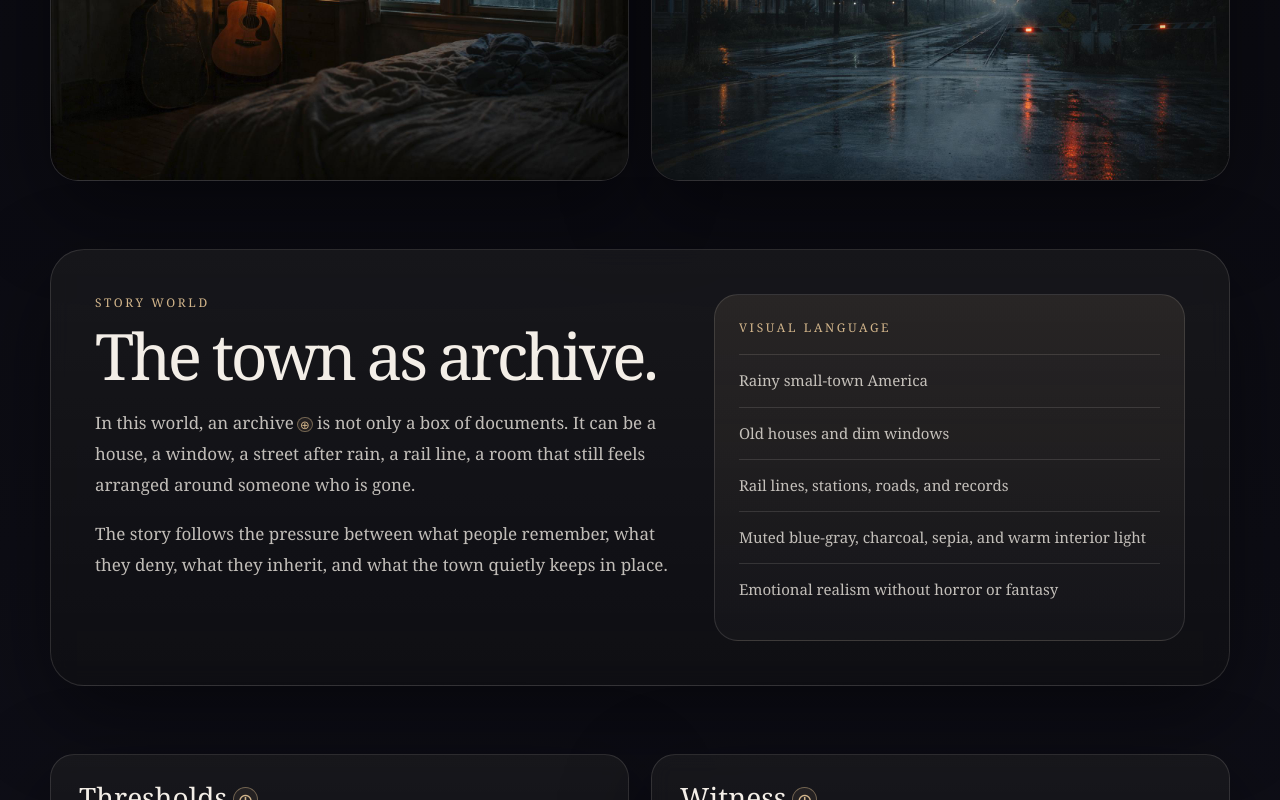
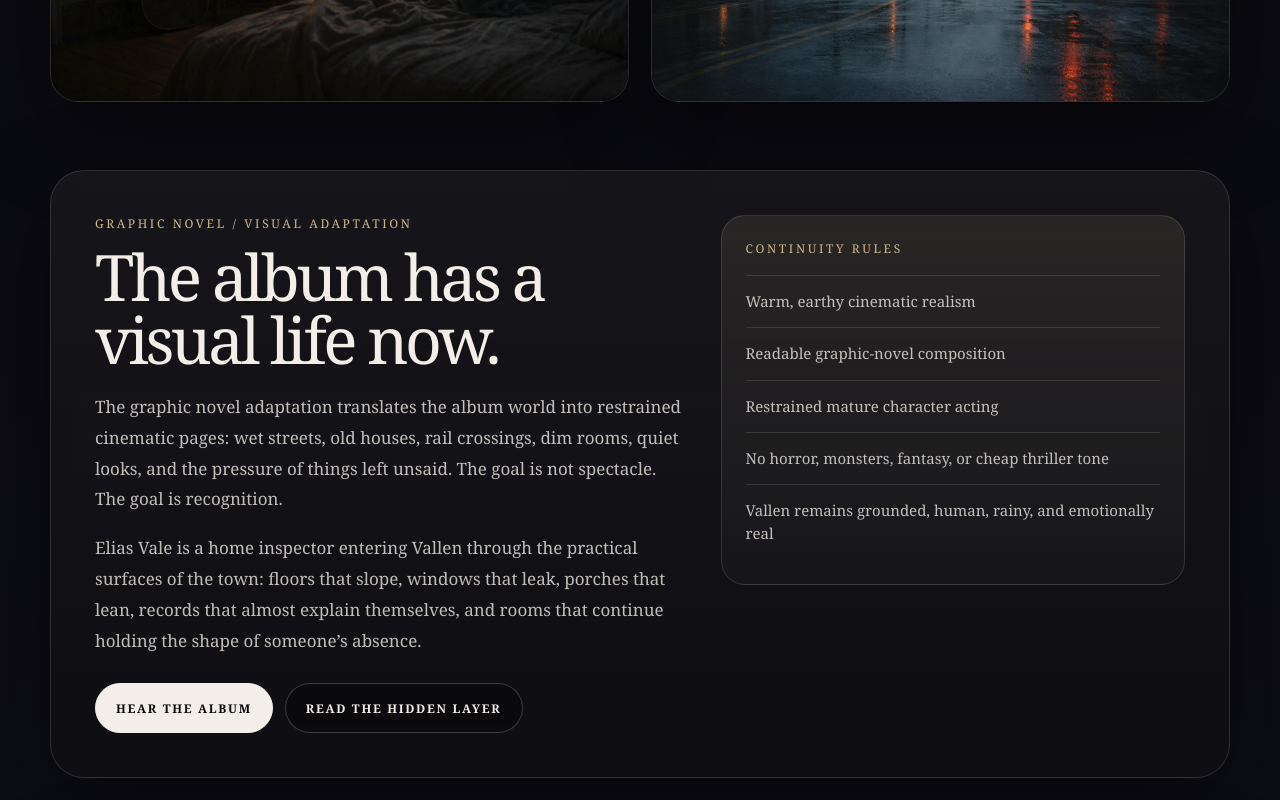
Before and after one commit to chthomps4/parallaxhearts-site, a Next.js app in the folder site/: page /project in a window 1280 px wide. Shown: the part 1160-1960 px from the top of the page. Built offline with nearby package versions, Linux system fonts and the light colour scheme.

Commit message:
Expand What the Town Keeps story page

```diff
--- a/site/app/project/page.tsx
+++ b/site/app/project/page.tsx
@@ -1,6 +1,13 @@
 import Image from "next/image";
 import Link from "next/link";
+import type { Metadata } from "next";
 import ArchiveNote from "../components/ArchiveNote";
+
+export const metadata: Metadata = {
+  title: "What the Town Keeps | Parallax Hearts",
+  description:
+    "Enter What the Town Keeps by Parallax Hearts — the album, story world, graphic novel direction, and rainy small-town world of Vallen.",
+};
 
 export default function ProjectPage() {
   return (
@@ -9,7 +16,7 @@ export default function ProjectPage() {
       style={{
         minHeight: "100vh",
         background:
-          "radial-gradient(circle at top, rgba(110,78,146,0.18), transparent 35%), linear-gradient(180deg, #08080d 0%, #0b0b12 45%, #11111b 100%)",
+          "radial-gradient(circle at top, rgba(91,111,132,0.18), transparent 35%), radial-gradient(circle at 88% 8%, rgba(157,121,82,0.12), transparent 30%), linear-gradient(180deg, #08080d 0%, #0b0b12 45%, #11111b 100%)",
         color: "#f3eee7",
         fontFamily: "Georgia, serif",
       }}
@@ -103,7 +110,7 @@ export default function ProjectPage() {
                   lineHeight: 0.92,
                   letterSpacing: "-0.07em",
                   fontWeight: 400,
-                  maxWidth: "920px",
+                  maxWidth: "940px",
                 }}
               >
                 A town built from memory, weather, and what no one says out loud.
@@ -157,9 +164,9 @@ export default function ProjectPage() {
                   Listen to the Album
                 </Link>
 
-                <Link href="/field-notes" className="secondary-button">
-                  Open Field Notes
-                </Link>
+                <a href="#graphic-novel" className="secondary-button">
+                  Graphic Novel Direction
+                </a>
 
                 <Link href="/support" className="secondary-button">
                   Support the Archive
@@ -218,6 +225,93 @@ export default function ProjectPage() {
                 }}
               />
             </div>
+          </div>
+        </section>
+
+        <section id="graphic-novel" style={{ padding: "34px 0" }}>
+          <div
+            className="glass-panel"
+            style={{
+              padding: "clamp(26px, 5vw, 44px)",
+              display: "grid",
+              gridTemplateColumns: "minmax(0, 1fr) minmax(260px, 0.78fr)",
+              gap: "30px",
+              alignItems: "start",
+            }}
+          >
+            <div>
+              <p className="kicker">Graphic novel / visual adaptation</p>
+
+              <h2 className="section-title">
+                The album has a visual life now.
+              </h2>
+
+              <p className="body-copy" style={{ margin: "20px 0 0" }}>
+                The graphic novel adaptation translates the album world into
+                restrained cinematic pages: wet streets, old houses, rail
+                crossings, dim rooms, quiet looks, and the pressure of things
+                left unsaid. The goal is not spectacle. The goal is recognition.
+              </p>
+
+              <p className="body-copy" style={{ margin: "18px 0 0" }}>
+                Elias Vale is a home inspector entering Vallen through the
+                practical surfaces of the town: floors that slope, windows that
+                leak, porches that lean, records that almost explain themselves,
+                and rooms that continue holding the shape of someone’s absence.
+              </p>
+
+              <div
+                style={{
+                  marginTop: "26px",
+                  display: "flex",
+                  gap: "12px",
+                  flexWrap: "wrap",
+                }}
+              >
+                <Link href="/music" className="primary-button">
+                  Hear the Album
+                </Link>
+
+                <Link href="/field-notes" className="secondary-button">
+                  Read the Hidden Layer
+                </Link>
+              </div>
+            </div>
+
+            <aside
+              style={{
+                border: "1px solid var(--line)",
+                borderRadius: "24px",
+                padding: "24px",
+                background:
+                  "linear-gradient(180deg, rgba(210,181,139,0.10), rgba(255,255,255,0.025))",
+              }}
+            >
+              <p className="kicker" style={{ marginBottom: "18px" }}>
+                Continuity rules
+              </p>
+
+              {[
+                "Warm, earthy cinematic realism",
+                "Readable graphic-novel composition",
+                "Restrained mature character acting",
+                "No horror, monsters, fantasy, or cheap thriller tone",
+                "Vallen remains grounded, human, rainy, and emotionally real",
+              ].map((item) => (
+                <div
+                  key={item}
+                  style={{
+                    padding: "14px 0",
+                    borderTop: "1px solid var(--line)",
+                    color: "var(--paper-soft)",
+                    fontSize: "15px",
+                    lineHeight: 1.55,
+                  }}
+                >
+                  {item}
+                </div>
+              ))}
+            </aside>
           </div>
         </section>
 
```
